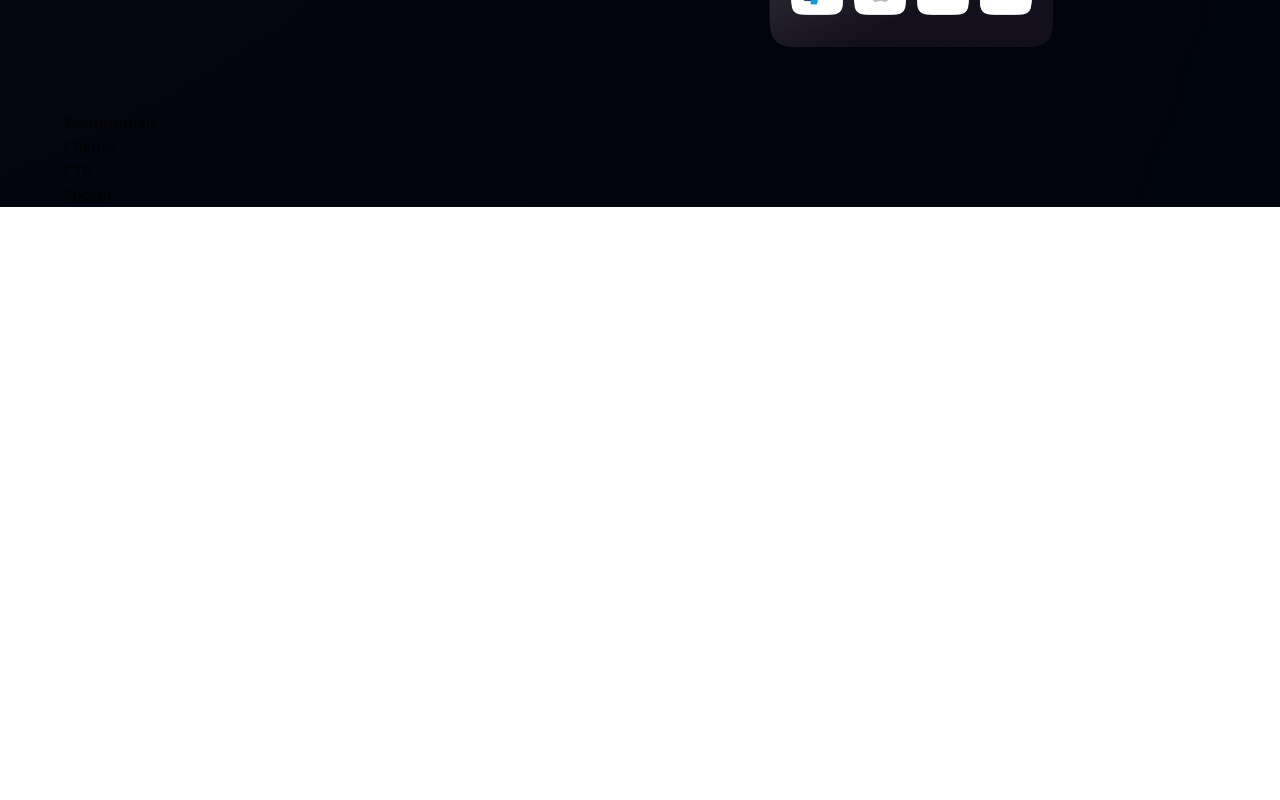
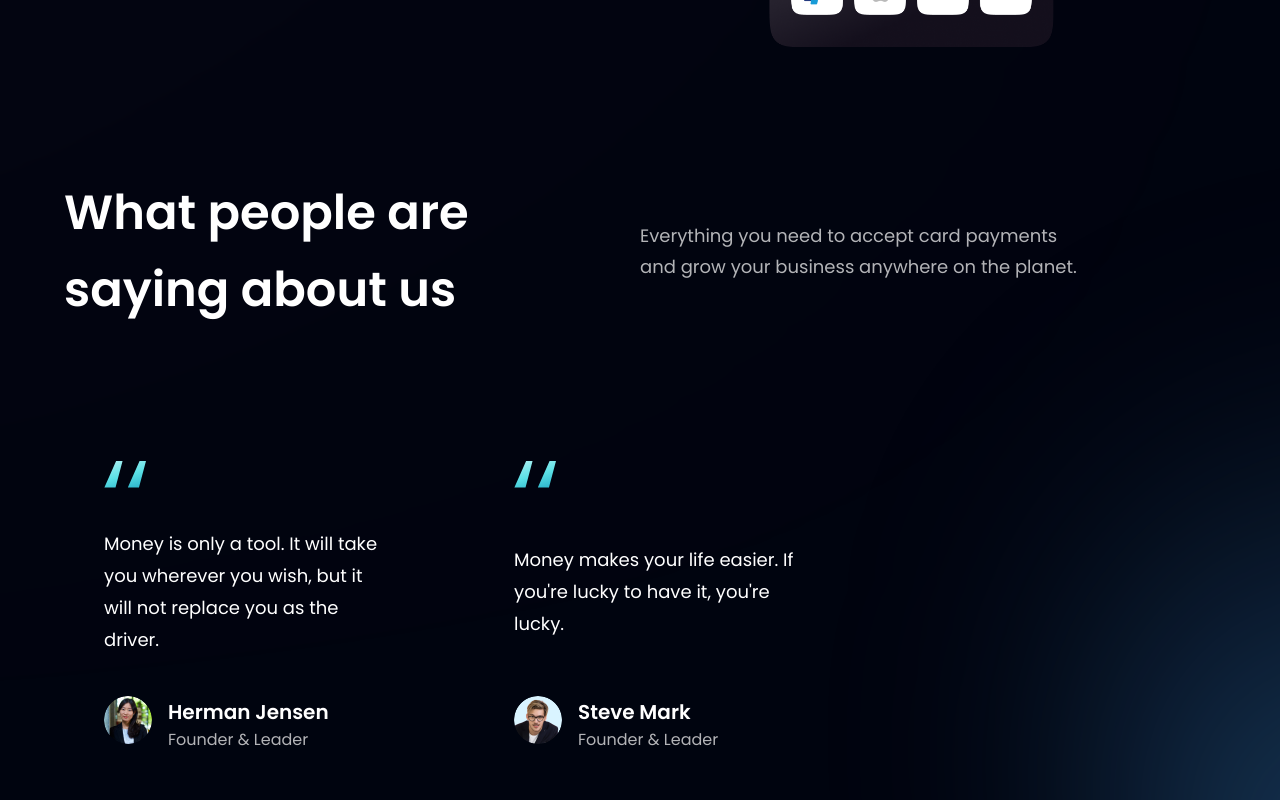
Before and after one commit to ijanhv/Bank-app, a React (Vite) app: page / in a window 1280 px wide. Shown: the part 2700-3500 px from the top of the page. Before the commit the page ends 2907 px from the top, so only its background shows below. Built offline with nearby package versions, Linux system fonts and the light colour scheme.

Commit message:
added testimonials component

```diff
--- a/src/components/Clients.jsx
+++ b/src/components/Clients.jsx
@@ -1,9 +1,18 @@
 import React from 'react'
+import { clients } from '../constants'
+import styles from '../style'
 
-const Clients = () => {
-  return (
-    <div>Clients</div>
+const Clients = () => (
+    <section className={`${styles.flexCenter} my-4`}>
+      <div className={`${styles.flexCenter} flex-wrap w-full`}>
+        {clients.map((client) => (
+          <div key={client.id} className={`flex-1 ${styles.flexCenter} sm:min-w-[192px] min-w-[120px]`}>
+            <img src={client.logo} alt="client" className='sm:w-[192px] w-[100px] object-contain' />
+          </div>
+        ))}
+      </div>
+    </section>
   )
-}
+
 
 export default Clients
--- a/src/components/FeedbackCard.jsx
+++ b/src/components/FeedbackCard.jsx
@@ -1,8 +1,21 @@
 import React from 'react'
+import { quotes } from '../assets'
 
-const FeedbackCard = () => {
+const FeedbackCard = ({ content, name, title, img }) => {
   return (
-    <div>FeedbackCard</div>
+    <div className='flex justify-between flex-col px-10 py-12 rounded-[20px] max-w-[370px]
+    md:mr-10 sm:mr-5 mr-0 my-5 feedback-card'>
+      <img src={quotes} alt="quotes" className='w-[42px] h-[27px] object-contain' />
+      <p className='font-poppins font-normal text-[18px] leading-[32px] text-white my-10 cursor-pointer'>{content}</p>
+
+      <div className='flex flex-row'>
+        <img src={img} alt={name} className="w-[48px] h-[48px] rounded-full"/>
+        <div className='flex flex-col ml-4'>
+          <h4 className='font-poppins font-semibold text-[20px] leading-[32px] text-whitecursor-pointer text-white'>{name}</h4>
+          <p className='font-poppins font-normal text-[16px] leading-[24px] text-dimWhite cursor-pointer'>{title}</p>
+        </div>
+      </div>
+    </div>
   )
 }
 
--- a/src/components/Testimonials.jsx
+++ b/src/components/Testimonials.jsx
@@ -1,9 +1,28 @@
 import React from 'react'
+import { feedback } from '../constants'
+import styles from '../style'
+import FeedbackCard from './FeedbackCard'
 
-const Testimonials = () => {
-  return (
-    <div>Testimonials</div>
+const Testimonials = () => (
+    <section id="clients" className={`${styles.paddingY} ${styles.flexCenter} flex-col relative`}>
+      {/* TODO */}
+      <div className='absolute z-[0] w-[60%] h-[60%] -right-[50%] rounded-full blue__gradient' />
+
+      <div className='w-full flex justify-between items-center md:flex-row flex-col sm:mb-16 mb-6 relative z-[1]'>
+        <h1 className={styles.heading2}>What people are <br className='sm:block hidden'/> saying about us
+        </h1>
+        <div className='w-full md:mt-0 mt-6'>
+          <p className={`${styles.paragraph} text-left max-w-[450px]`}>Everything you need to accept card payments and grow your business anywhere on the planet.</p>
+        </div>
+      </div>
+
+      <div className='flex flex-wrap sm:justify-start justify-center w-full feedback-container relative z-[1]'>
+        {feedback.map((card) => (
+          <FeedbackCard key={card.id} {...card} />
+        ))}
+      </div>
+    </section>
   )
-}
+
 
 export default Testimonials
```
